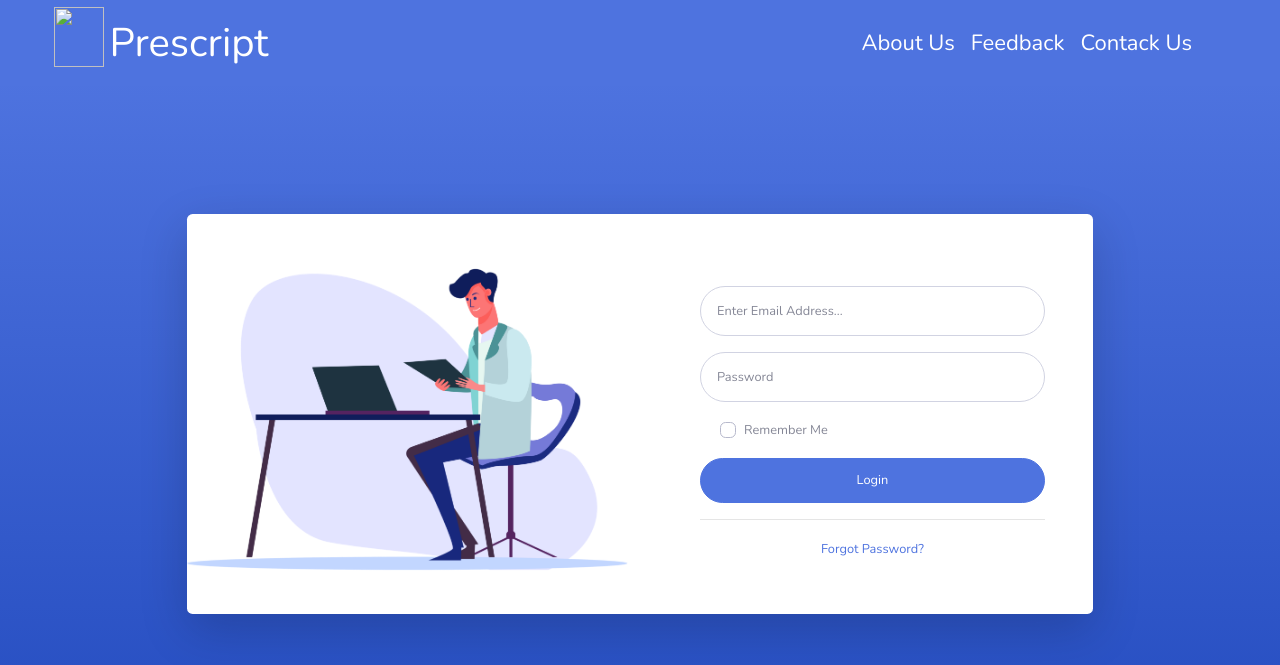
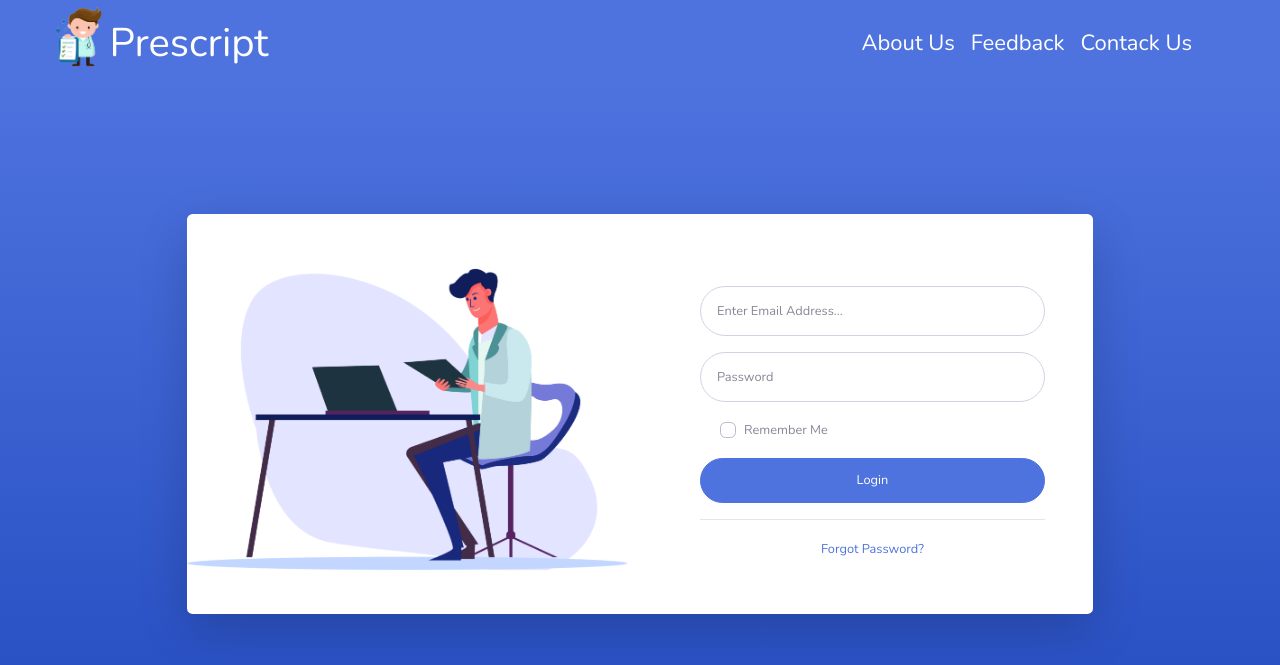
Before and after one commit to somyaranjan26/VoicePrescription, a plain HTML site: page index.html in a window 1280 px wide. Drawn offline with nearby package versions, Linux system fonts and the light colour scheme; the site is published under a folder, as on GitHub Pages, so addresses that start at the root find nothing.

Commit message:
Update index.html

```diff
--- a/index.html
+++ b/index.html
@@ -17,7 +17,7 @@
     <nav class="navbar navbar-expand-lg navbar-light bg-primary">
 
         <a class="navbar-brand" href="#" style="margin-left: 3vw;">
-            <img src="/assets/img/doctorLogo.png" width="50" height="60" style="margin-top: -6px;" class="d-inline-block align-top" alt="">
+            <img src="assets/img/doctorLogo.png" width="50" height="60" style="margin-top: -6px;" class="d-inline-block align-top" alt="">
             <span class="LogoName" style="font-size: 40px; color: white;">Prescript </span>
         </a>
 
```
